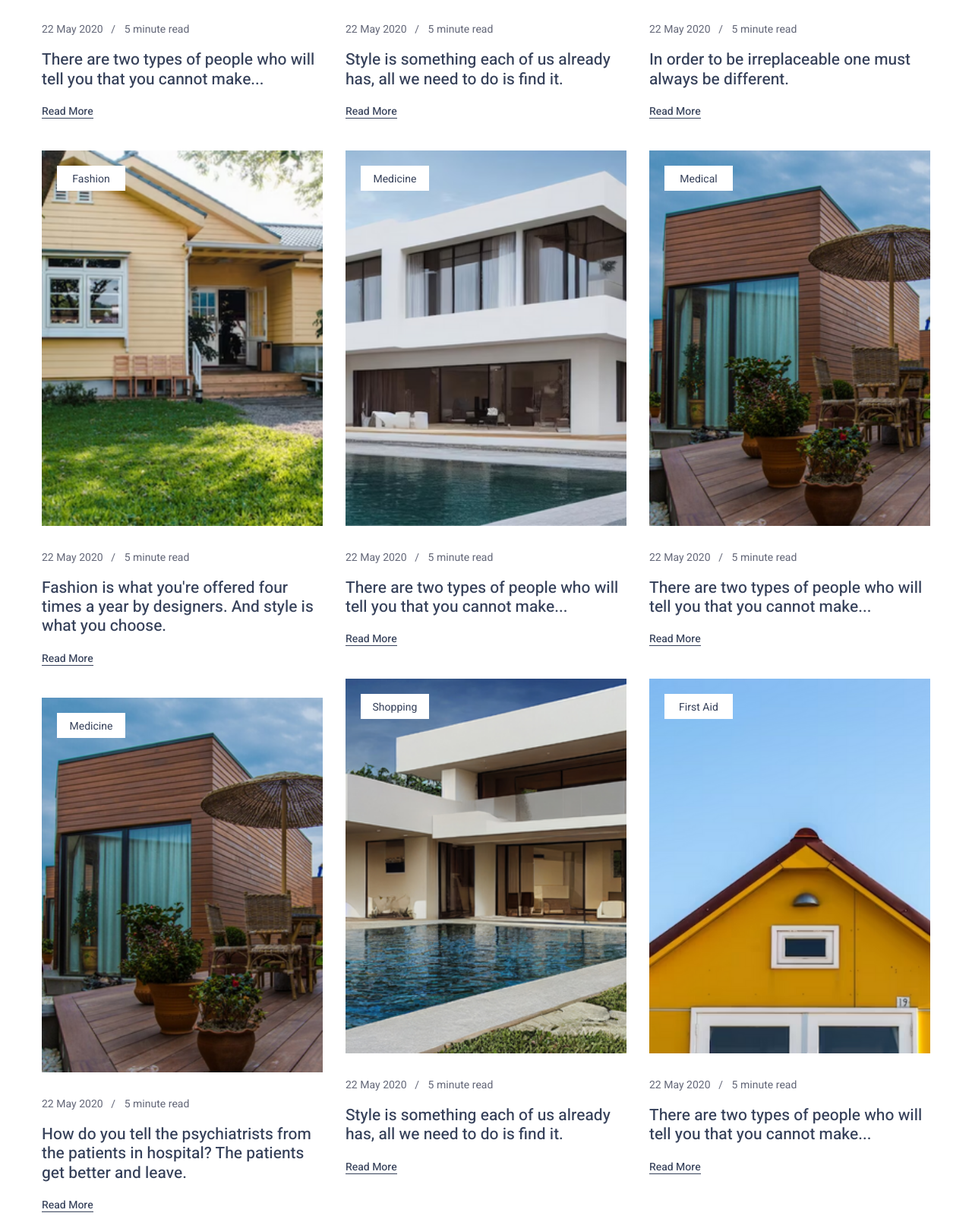
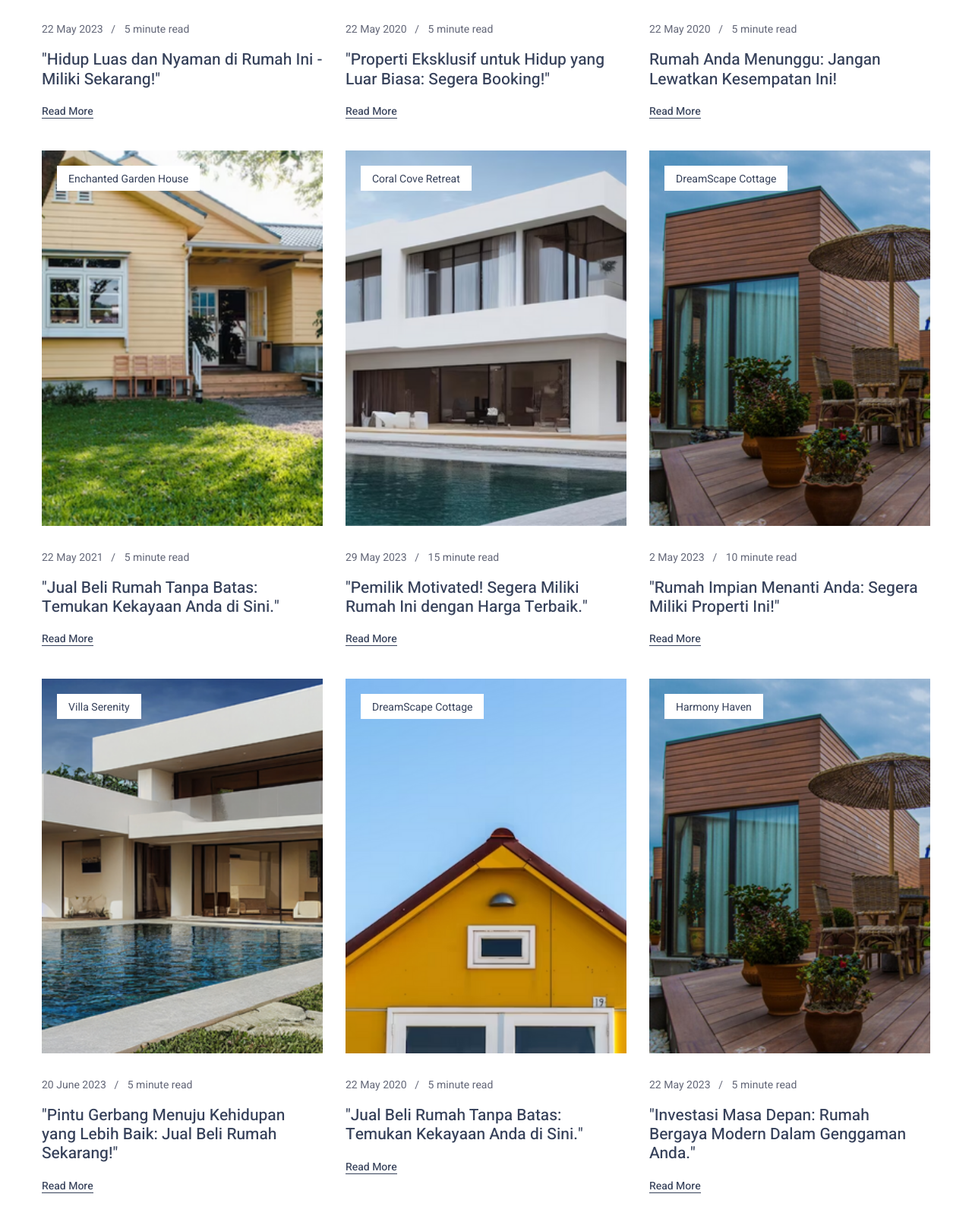
Before and after one commit to alfiiinur/itc, a plain HTML site: page blog-masonry.html in a window 1280 px wide. Shown: the part 846-2446 px from the top of the page at 76% size. Drawn offline with Linux system fonts and the light colour scheme; some packages are replaced by stand-ins of ours.

```diff
--- a/blog-masonry.html
+++ b/blog-masonry.html
@@ -8,7 +8,7 @@
 	<meta http-equiv="x-ua-compatible" content="ie=edge">
 
 	<title>Blog Masonry - Medicia</title>
-	<link rel="shortcut icon" href="assets/images/logo/favourite_icon_1.png">
+	<link rel="shortcut icon" href="assets/images/logo/log.png">
 
 	<!-- css include -->
 	<link rel="stylesheet" type="text/css" href="assets/css/bootstrap.min.css">
@@ -418,18 +418,18 @@
 						<div class="blog-grid-2">
 							<div class="item-image">
 								<img src="assets/images/blog/img_1.png" alt="image_not_found">
-								<a href="#" class="post-category">Medicine</a>
+								<a href="#" class="post-category">Coral Cove Retreat</a>
 							</div>
 							<div class="item-content">
 								<div class="post-meta ul-li mb-3">
 									<ul class="clearfix">
-										<li>22 May 2020</li>
+										<li>22 May 2023</li>
 										<li>5 minute read</li>
 									</ul>
 								</div>
 								<h3 class="item-title mb-3">
 									<a href="#!">
-										There are two types of people who will tell you that you cannot make...
+										"Hidup Luas dan Nyaman di Rumah Ini - Miliki Sekarang!"
 									</a>
 								</h3>
 								<a href="#!" class="btn-underline">Read More</a>
@@ -441,7 +441,7 @@
 						<div class="blog-grid-2">
 							<div class="item-image">
 								<img src="assets/images/blog/img_2.png" alt="image_not_found">
-								<a href="#" class="post-category">Equipment</a>
+								<a href="#" class="post-category">Coral Cove Retreat</a>
 							</div>
 							<div class="item-content">
 								<div class="post-meta ul-li mb-3">
@@ -452,7 +452,7 @@
 								</div>
 								<h3 class="item-title mb-3">
 									<a href="#!">
-										Style is something each of us already has, all we need to do is find it.
+										"Properti Eksklusif untuk Hidup yang Luar Biasa: Segera Booking!"
 									</a>
 								</h3>
 								<a href="#!" class="btn-underline">Read More</a>
@@ -464,7 +464,7 @@
 						<div class="blog-grid-2">
 							<div class="item-image">
 								<img src="assets/images/blog/img_3.png" alt="image_not_found">
-								<a href="#" class="post-category">Mediplus</a>
+								<a href="#" class="post-category">Enchanted Garden House</a>
 							</div>
 							<div class="item-content">
 								<div class="post-meta ul-li mb-3">
@@ -475,7 +475,7 @@
 								</div>
 								<h3 class="item-title mb-3">
 									<a href="#!">
-										In order to be irreplaceable one must always be different.
+										Rumah Anda Menunggu: Jangan Lewatkan Kesempatan Ini!
 									</a>
 								</h3>
 								<a href="#!" class="btn-underline">Read More</a>
@@ -487,18 +487,18 @@
 						<div class="blog-grid-2">
 							<div class="item-image">
 								<img src="assets/images/blog/img_5.png" alt="image_not_found">
-								<a href="#" class="post-category">Fashion</a>
+								<a href="#" class="post-category">Enchanted Garden House</a>
 							</div>
 							<div class="item-content">
 								<div class="post-meta ul-li mb-3">
 									<ul class="clearfix">
-										<li>22 May 2020</li>
+										<li>22 May 2021</li>
 										<li>5 minute read</li>
 									</ul>
 								</div>
 								<h3 class="item-title mb-3">
 									<a href="#!">
-										Fashion is what you're offered four times a year by designers. And style is what you choose.
+										"Jual Beli Rumah Tanpa Batas: Temukan Kekayaan Anda di Sini."
 									</a>
 								</h3>
 								<a href="#!" class="btn-underline">Read More</a>
@@ -510,18 +510,18 @@
 						<div class="blog-grid-2">
 							<div class="item-image">
 								<img src="assets/images/blog/img_9.png" alt="image_not_found">
-								<a href="#" class="post-category">Medicine</a>
+								<a href="#" class="post-category">Coral Cove Retreat</a>
 							</div>
 							<div class="item-content">
 								<div class="post-meta ul-li mb-3">
 									<ul class="clearfix">
-										<li>22 May 2020</li>
-										<li>5 minute read</li>
+										<li>29 May 2023</li>
+										<li>15 minute read</li>
 									</ul>
 								</div>
 								<h3 class="item-title mb-3">
 									<a href="#!">
-										There are two types of people who will tell you that you cannot make...
+										"Pemilik Motivated! Segera Miliki Rumah Ini dengan Harga Terbaik."
 									</a>
 								</h3>
 								<a href="#!" class="btn-underline">Read More</a>
@@ -533,18 +533,18 @@
 						<div class="blog-grid-2">
 							<div class="item-image">
 								<img src="assets/images/blog/img_10.png" alt="image_not_found">
-								<a href="#" class="post-category">Medical</a>
+								<a href="#" class="post-category">DreamScape Cottage</a>
 							</div>
 							<div class="item-content">
 								<div class="post-meta ul-li mb-3">
 									<ul class="clearfix">
-										<li>22 May 2020</li>
-										<li>5 minute read</li>
+										<li>2 May 2023</li>
+										<li>10 minute read</li>
 									</ul>
 								</div>
 								<h3 class="item-title mb-3">
 									<a href="#!">
-										There are two types of people who will tell you that you cannot make...
+										"Rumah Impian Menanti Anda: Segera Miliki Properti Ini!"
 									</a>
 								</h3>
 								<a href="#!" class="btn-underline">Read More</a>
@@ -556,18 +556,18 @@
 						<div class="blog-grid-2">
 							<div class="item-image">
 								<img src="assets/images/blog/img_11.png" alt="image_not_found">
-								<a href="#" class="post-category">Shopping</a>
+								<a href="#" class="post-category">Villa Serenity</a>
 							</div>
 							<div class="item-content">
 								<div class="post-meta ul-li mb-3">
 									<ul class="clearfix">
-										<li>22 May 2020</li>
+										<li>20 June 2023</li>
 										<li>5 minute read</li>
 									</ul>
 								</div>
 								<h3 class="item-title mb-3">
 									<a href="#!">
-										Style is something each of us already has, all we need to do is find it.
+										"Pintu Gerbang Menuju Kehidupan yang Lebih Baik: Jual Beli Rumah Sekarang!"
 									</a>
 								</h3>
 								<a href="#!" class="btn-underline">Read More</a>
@@ -579,7 +579,7 @@
 						<div class="blog-grid-2">
 							<div class="item-image">
 								<img src="assets/images/blog/img_13.png" alt="image_not_found">
-								<a href="#" class="post-category">First Aid</a>
+								<a href="#" class="post-category">DreamScape Cottage</a>
 							</div>
 							<div class="item-content">
 								<div class="post-meta ul-li mb-3">
@@ -590,7 +590,7 @@
 								</div>
 								<h3 class="item-title mb-3">
 									<a href="#!">
-										There are two types of people who will tell you that you cannot make...
+										"Jual Beli Rumah Tanpa Batas: Temukan Kekayaan Anda di Sini."
 									</a>
 								</h3>
 								<a href="#!" class="btn-underline">Read More</a>
@@ -602,18 +602,18 @@
 						<div class="blog-grid-2">
 							<div class="item-image">
 								<img src="assets/images/blog/img_10.png" alt="image_not_found">
-								<a href="#" class="post-category">Medicine</a>
+								<a href="#" class="post-category">Harmony Haven</a>
 							</div>
 							<div class="item-content">
 								<div class="post-meta ul-li mb-3">
 									<ul class="clearfix">
-										<li>22 May 2020</li>
+										<li>22 May 2023</li>
 										<li>5 minute read</li>
 									</ul>
 								</div>
 								<h3 class="item-title mb-3">
 									<a href="#!">
-										How do you tell the psychiatrists from the patients in hospital? The patients get better and leave.
+										"Investasi Masa Depan: Rumah Bergaya Modern Dalam Genggaman Anda."
 									</a>
 								</h3>
 								<a href="#!" class="btn-underline">Read More</a>
```
Also changed, not shown: contact.html (+8 -8 lines).
